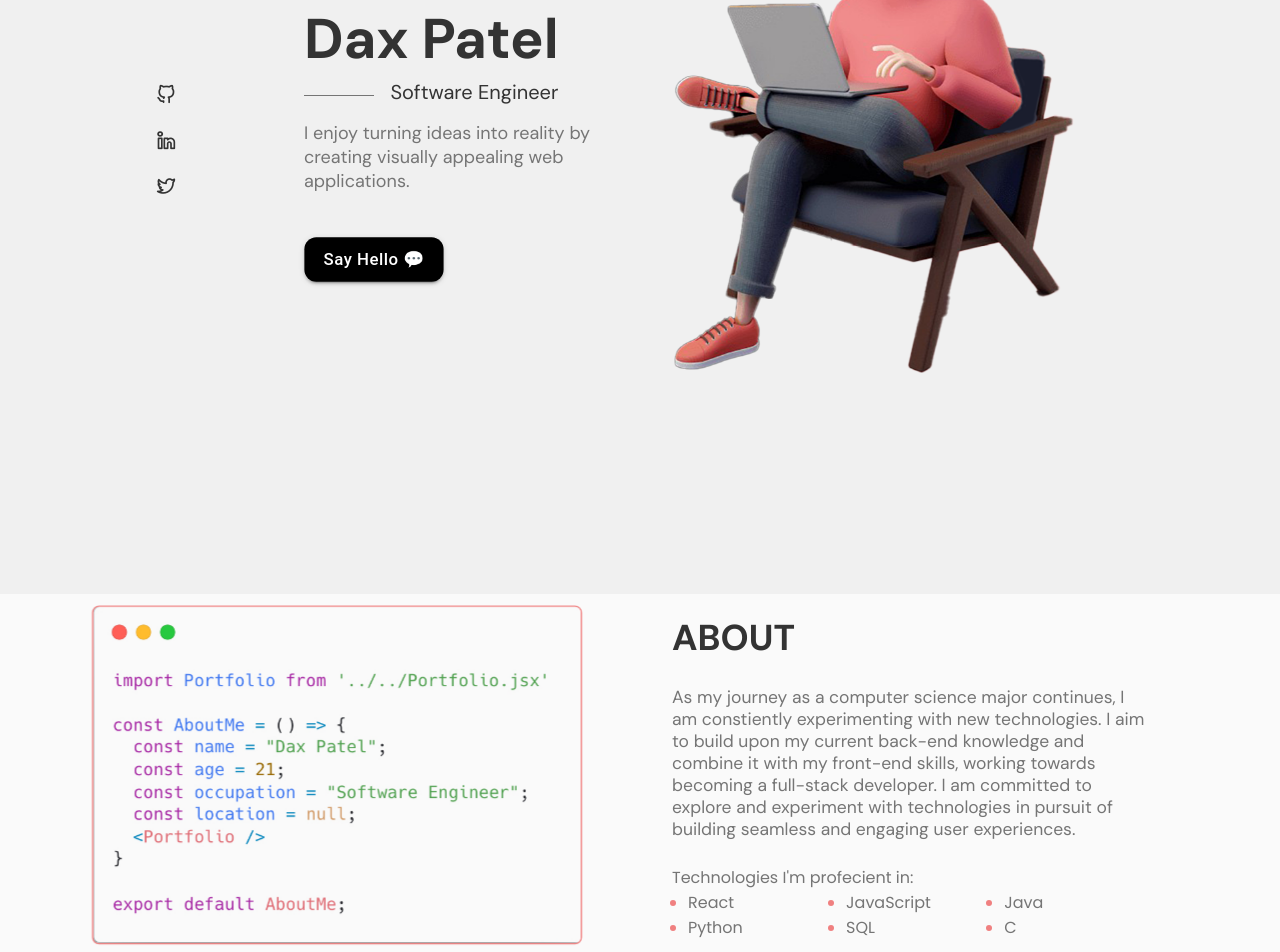
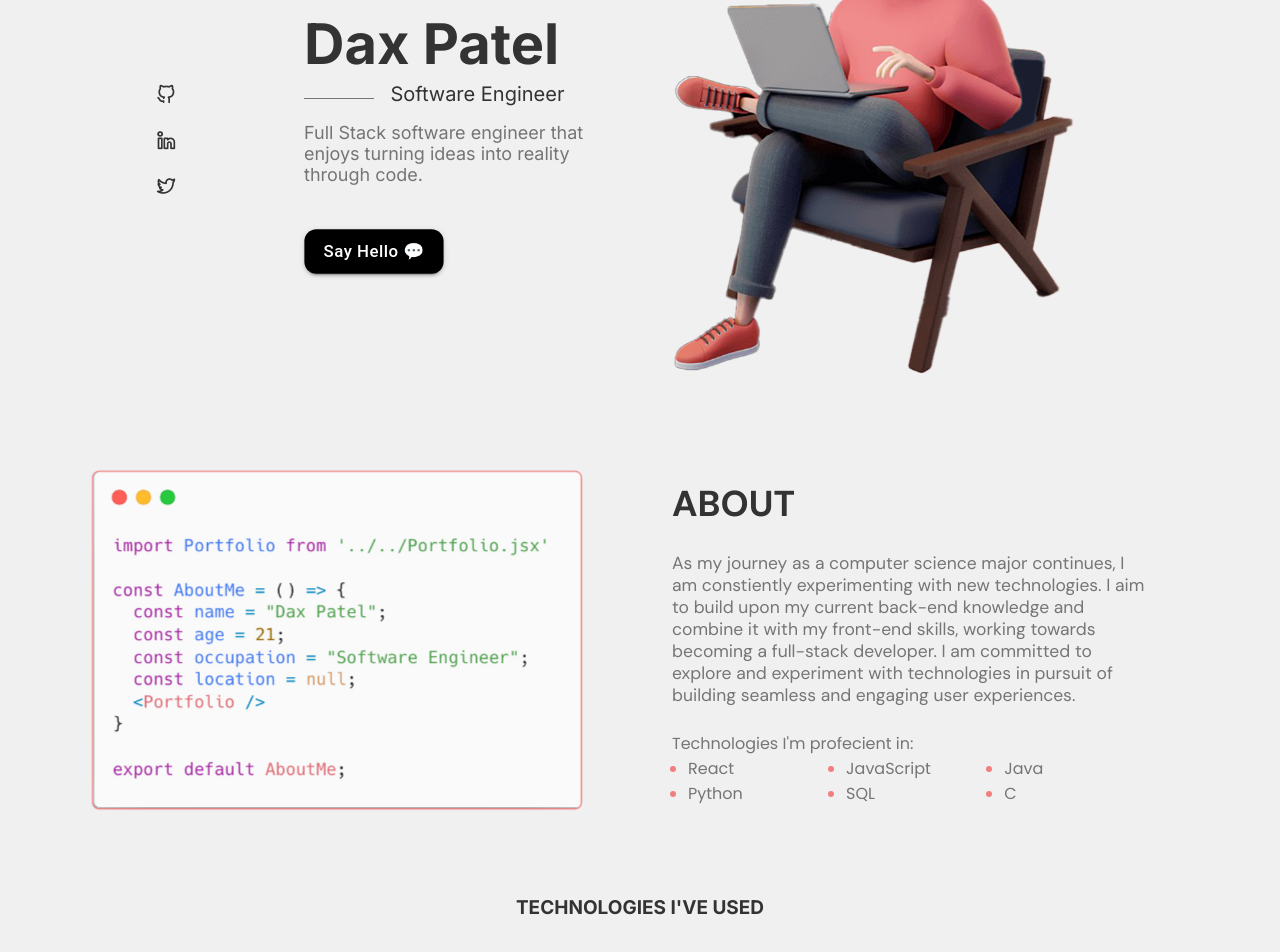
Before and after one commit to daxpatel2/dev-portfolio, a React (Vite) app: page / in a window 1280 px wide. Shown: the part 240-1192 px from the top of the page. Built offline with nearby package versions, Linux system fonts and the light colour scheme.

Commit message:
update header state changes

```diff
--- a/src/components/About/About.jsx
+++ b/src/components/About/About.jsx
@@ -5,7 +5,7 @@ import code from '../../assets/code-white.jpg'
 
 export const About = () => {
   return (
-    <section className="about section" id="about">
+    <section className="about-section" id="about">
       <div className="about__container container grid">
         <img src={code} className="about__img" alt='img' />
         <div className="about__data">
--- a/src/components/About/about.css
+++ b/src/components/About/about.css
@@ -53,7 +53,7 @@
     text-align: center;
 }
 
-.about {
+.about-section {
     margin-top: 0;
     padding-top: 20px;
     background-color: #f0f0f0;
--- a/src/components/Header/header.jsx
+++ b/src/components/Header/header.jsx
@@ -4,6 +4,7 @@ import resume from '../../assets/DaxPatelResume2023.pdf'
 
 function Header() {
     const [Toggle,showMenu] = useState(false);
+    const [activeNav, setActiveNav] = useState("#home");
 
     return (
         <header className="header">
@@ -12,17 +13,17 @@ function Header() {
                 <div className={Toggle ? "nav__menu show-menu" : "nav__menu"}>
                     <ul className="nav__list grid">
                         <li className="nav__item">
-                            <a href="#home" className="nav__link active-link">
+                            <a href="#home" onclick={() => setActiveNav("#home")} className={ activeNav === "#home" ? "nav__link active-link" : "nav__link"}>
                                 <i className="uil uil-estate nav__icon"></i> HOME
                             </a>
                         </li>
                         <li className='nav__item'>
-                            <a href="#about" className="nav__link">
+                            <a href="#about" onclick={() => setActiveNav("#about")} className={ activeNav === "#about" ? "nav__link active-link" : "nav__link"}>
                                 <i className="uil uil-user nav__icon"></i> ABOUT
                             </a>
                         </li>
                         <li className='nav__item'>
-                            <a href="#projects" className="nav__link">
+                            <a href="#projects"  onclick={() => setActiveNav("#projects")} className={ activeNav === "#projects" ? "nav__link active-link" : "nav__link"}>
                                 <i className="uil uil-scenery nav__icon"></i> PROJECTS
                             </a>
                         </li>
@@ -32,12 +33,12 @@ function Header() {
                             </a>
                         </li>
                         <li className='nav__item'>
-                            <a href="#contact" className="nav__link">
+                            <a href="#contact"  onclick={() => setActiveNav("#contact")} className={ activeNav === "#contact" ? "nav__link active-link" : "nav__link"}>
                                 <i className="uil uil-message nav__icon"></i> CONTACT
                             </a>
                         </li>
                     </ul>
-                    <i class="uil uil-times nav__close" onClick={() => showMenu(!Toggle)}></i>
+                    <i className="uil uil-times nav__close" onClick={() => showMenu(!Toggle)}></i>
                 </div>
                 <div className="nav__toggle" onClick={() => showMenu(!Toggle)}>
                     <i className="uil uil-apps"></i>
--- a/src/components/Home/Data.jsx
+++ b/src/components/Home/Data.jsx
@@ -7,7 +7,7 @@ const Data = () => {
     <div className="home__data">
         <h1 className="home__title">Dax Patel</h1>
         <h3 className="home__subtitle">Software Engineer</h3>
-        <p className="home__description"> I enjoy turning ideas into reality by creating visually appealing web applications.</p>
+        <p className="home__description"> Full Stack software engineer that enjoys turning ideas into reality through code.</p>
         <Button className='button' variant="contained" href='#contact'>Say Hello 💬</Button>
     </div>
   )
--- a/src/components/Home/home.css
+++ b/src/components/Home/home.css
@@ -5,6 +5,7 @@
 .home {
     width: 100%;
     background-color: #f0f0f0;
+    height: 700px;
 }
 
 .home__content {
@@ -36,11 +37,11 @@
 .home__title {
     font-size: var(--big-font-size);
     margin-bottom: var(--mb-0-25);
-    font-family: 'DM Sans', sans-serif;
+    font-family: 'Inter', sans-serif;
 }
 
 .home__subtitle {
-    font-family: 'DM Sans', sans-serif;
+    font-family: 'Inter', sans-serif;
     position: relative;
     font-size: var(--h3-font-size);
     padding-left: 5.4rem;
@@ -59,7 +60,7 @@
 }
 
 .home__description {
-    font-family: 'DM Sans', sans-serif;
+    font-family: 'Inter', sans-serif;
     max-width: 400px;
     font-size: 18px;
     margin-bottom: var(--mb-3);
--- a/src/components/Projects/Projects.jsx
+++ b/src/components/Projects/Projects.jsx
@@ -26,7 +26,7 @@ const JPMC = [
 
 function Projects({name, description, tags, video, source_code_link}) {
   return (
-    <section className="project__container">
+    <section className="project__container" id="projects">
         <div className="image-video">
             <video width="500" height="350" controls className='video'>
                 <source src={video} type="video/mp4"/>
```
